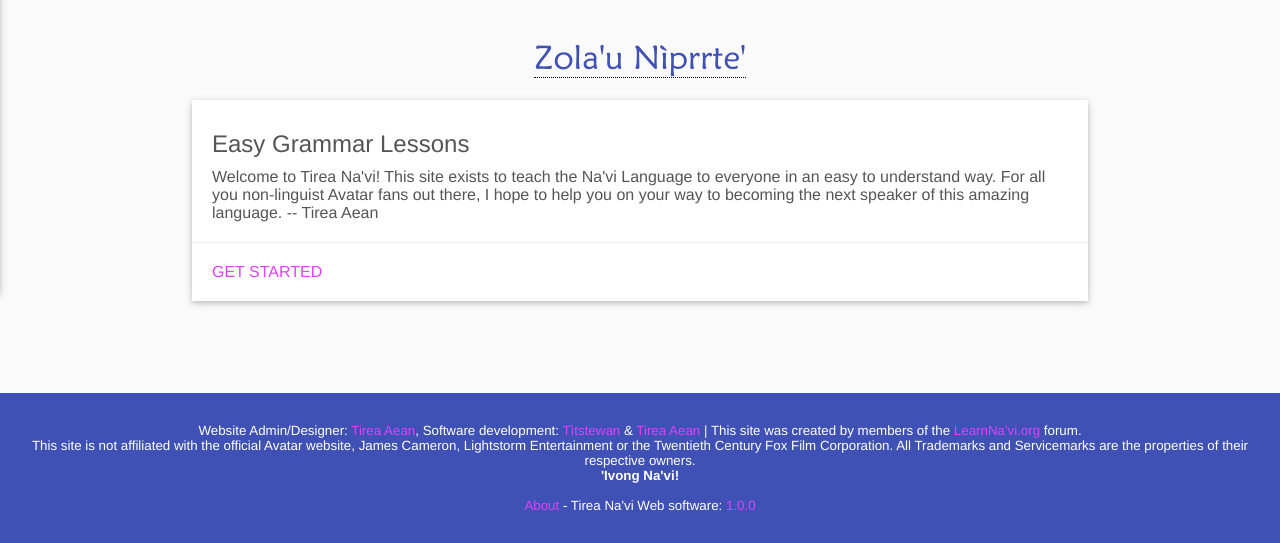
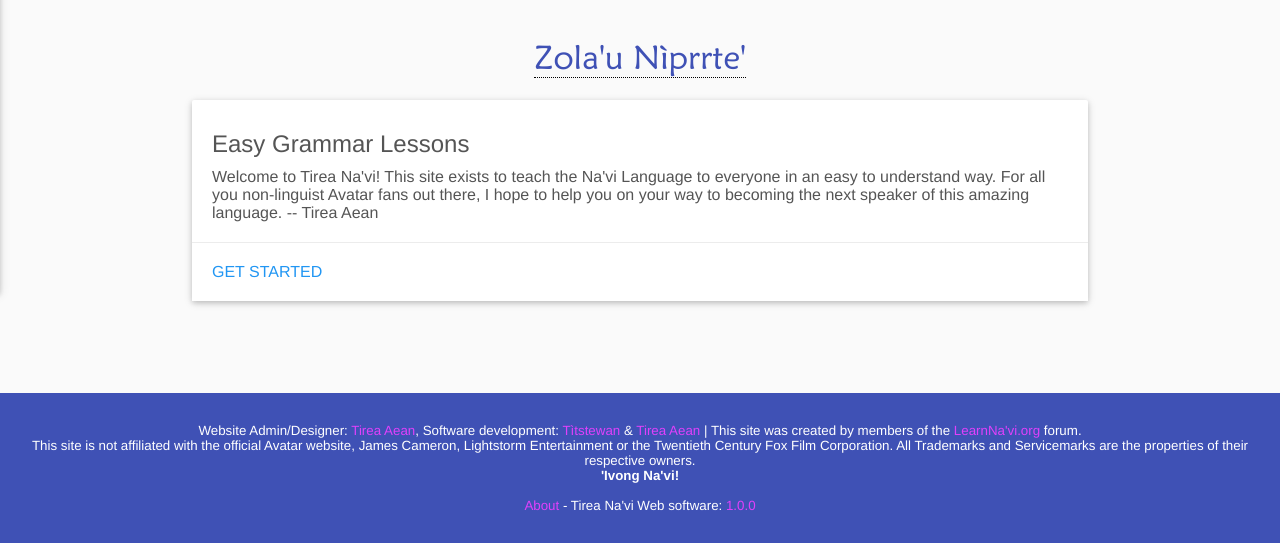
Before and after one commit to Titstewan/Tirea-Material-Lesson-Blog, a PHP site: page / in a window 1280 px wide. Shown: the part 567-1110 px from the top of the page. Run offline with PHP 8.4, Linux system fonts and the light colour scheme; data that the repository does not hold is empty.

Commit message:
make links less loud

```diff
--- a/res/tirea.css
+++ b/res/tirea.css
@@ -184,11 +184,7 @@ strong {
 }
 
 #page-content-div a {
-	color: #e040fb !important;
-}
-
-#page-content-div h3 a {
-	color: #9c27b0 !important;
+	color: #2196f3 !important;
 }
 
 blockquote {
```
